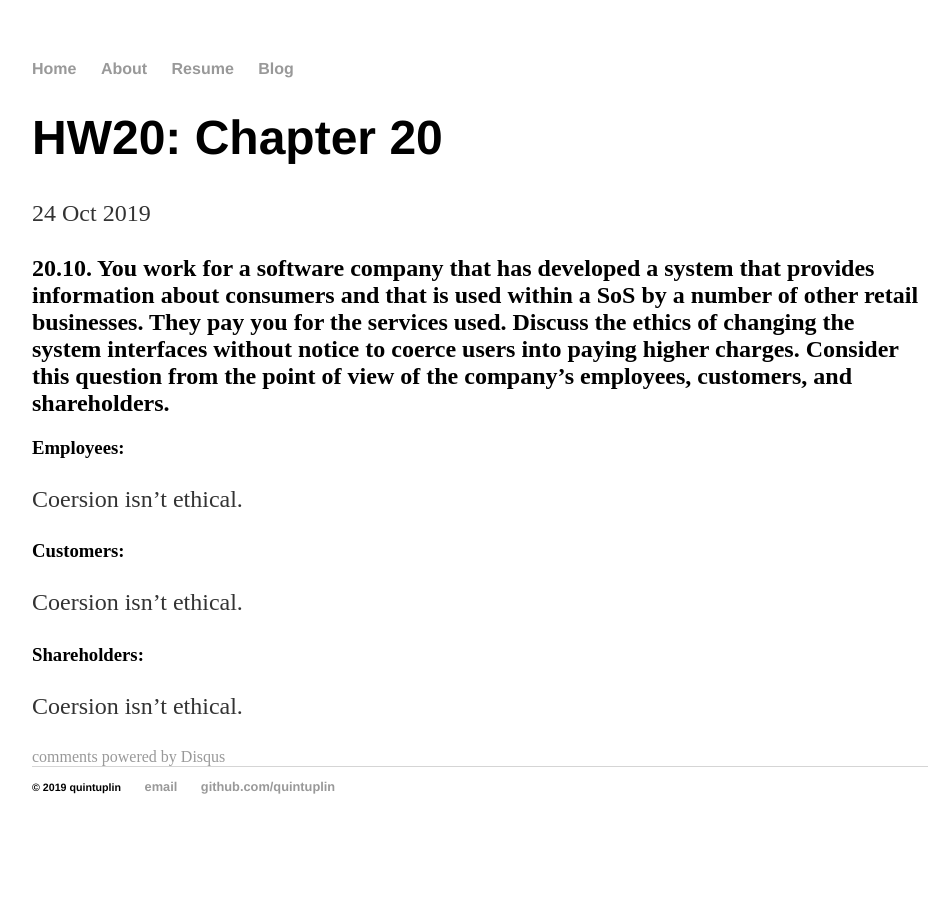
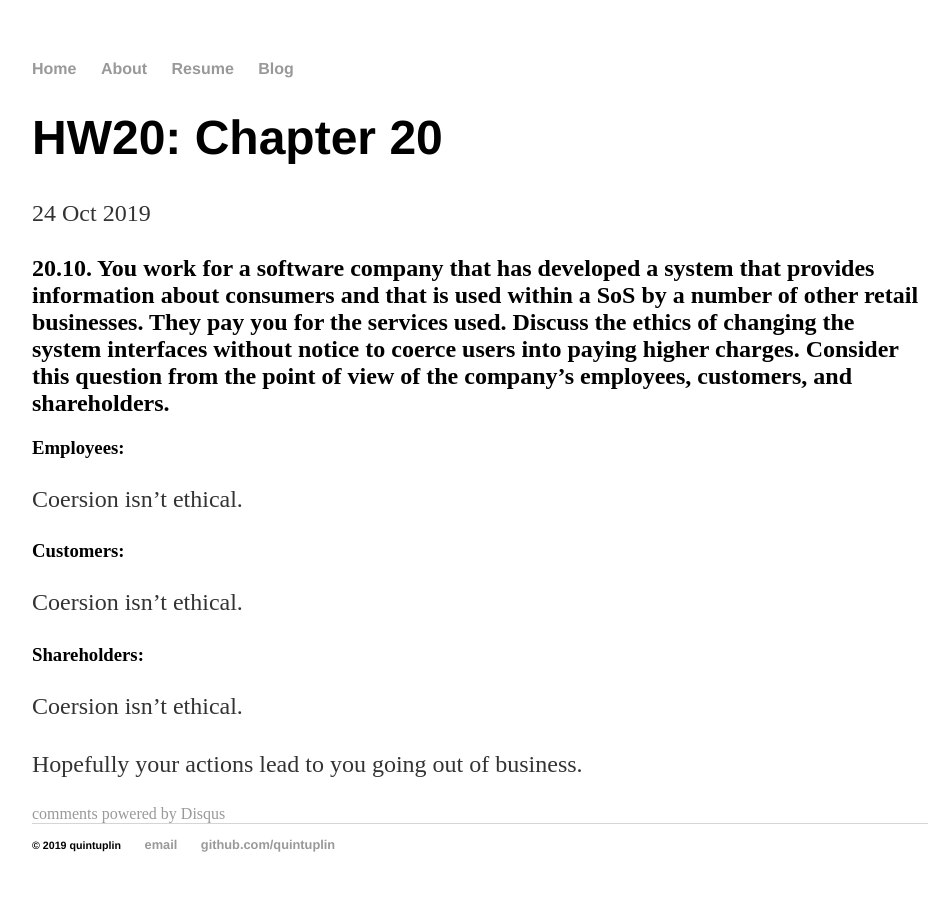
Before and after one commit to Quintuplin/quintuplin.github.io, a Jekyll site: the page built from _posts/2019-20-24-Chapter-20.md, in a window 1280 px wide. Shown: the whole page, without its empty margins (160-1108 px from the left). Built offline with Jekyll 4.4.1, drawn with Linux system fonts in a browser that asks for light colours; comment, search, counter and statistics services are not loaded.

Commit message:
Update 2019-20-24-Chapter-20.md

```diff
--- a/_posts/2019-20-24-Chapter-20.md
+++ b/_posts/2019-20-24-Chapter-20.md
@@ -17,3 +17,5 @@ Coersion isn't ethical.
 ### Shareholders:
 
 Coersion isn't ethical.
+
+Hopefully your actions lead to you going out of business.
```
